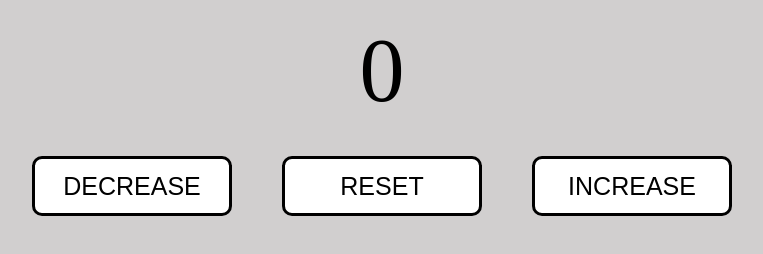
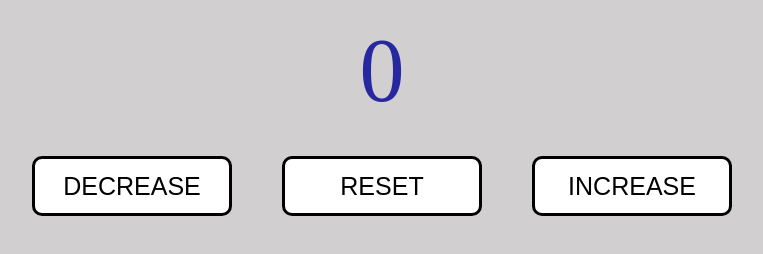
Before and after one commit to Mariami-N/counter-2, a plain HTML site: page index.html in a window 1280 px wide. Shown: the part 344-598 px from the top of the page, without its empty margins (258-1021 px from the left). Drawn offline with Linux system fonts and the light colour scheme.

Commit message:
counter finish

```diff
--- a/style.css
+++ b/style.css
@@ -17,7 +17,7 @@ font-family: "Merriweather";
 }
 .p{
     font-size: 90px;
-    /* color: rgb(1, 1, 52); */
+    color: rgb(39, 39, 160);
     margin-bottom: 40px;
 }
 .buttondiv{
```
